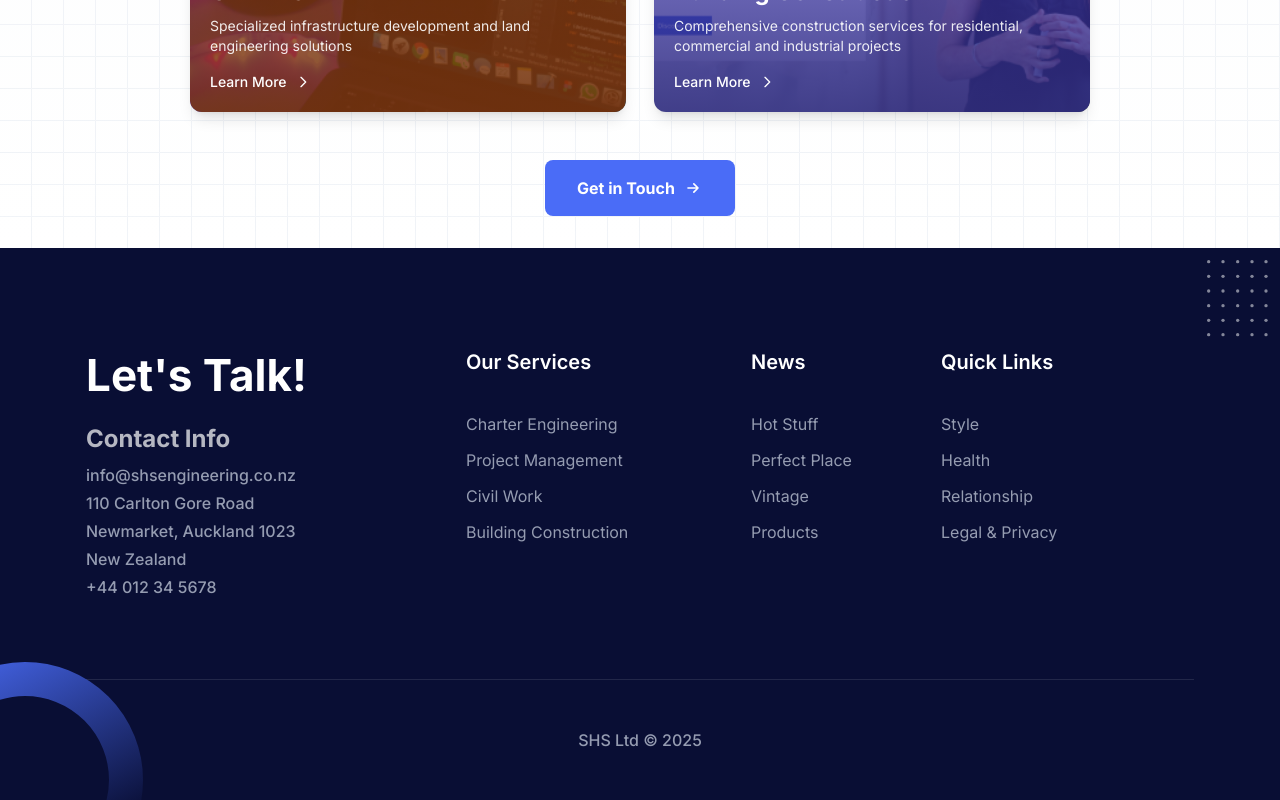
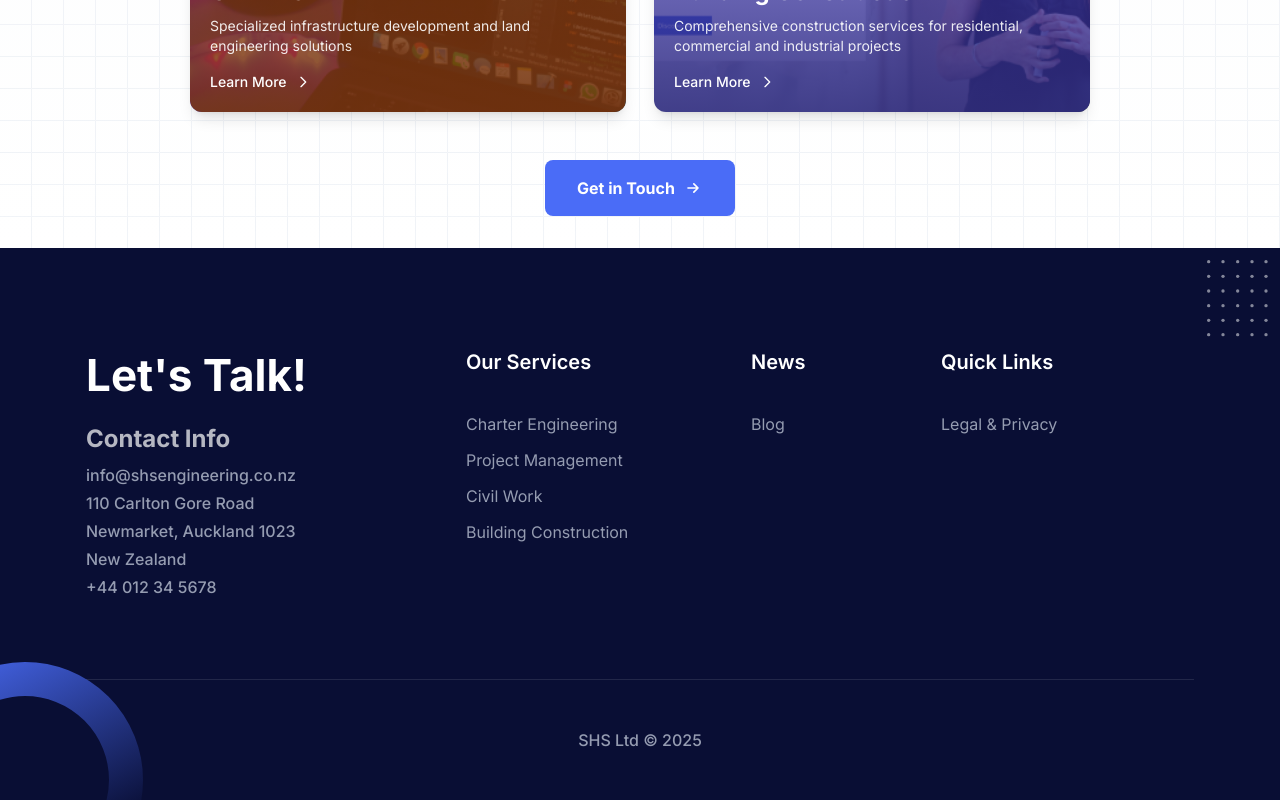
Before and after one commit to lin72h/shs-website, a Next.js app: page / in a window 1280 px wide. Shown: the part 936-1736 px from the top of the page. Built offline with nearby package versions, Linux system fonts and the light colour scheme; no server answers.

Commit message:
footer finished

```diff
--- a/src/static-data/footer.tsx
+++ b/src/static-data/footer.tsx
@@ -31,49 +31,13 @@ export const footerLinks: FooterLink[] = [
 export const footerNewsData: FooterLink[] = [
   {
     id: uuid(),
-    title: "Hot Stuff",
-    href: "#",
-    external: false,
-  },
-  {
-    id: uuid(),
-    title: "Perfect Place",
-    href: "#",
-    external: false,
-  },
-  {
-    id: uuid(),
-    title: "Vintage",
-    href: "#",
-    external: false,
-  },
-  {
-    id: uuid(),
-    title: "Products",
-    href: "#",
+    title: "Blog",
+    href: "/blog",
     external: false,
   },
 ];
 
 export const footerQuickLinks: FooterLink[] = [
-  {
-    id: uuid(),
-    title: "Style",
-    href: "#",
-    external: false,
-  },
-  {
-    id: uuid(),
-    title: "Health",
-    href: "#",
-    external: false,
-  },
-  {
-    id: uuid(),
-    title: "Relationship",
-    href: "#",
-    external: false,
-  },
   {
     id: uuid(),
     title: "Legal & Privacy",
```
